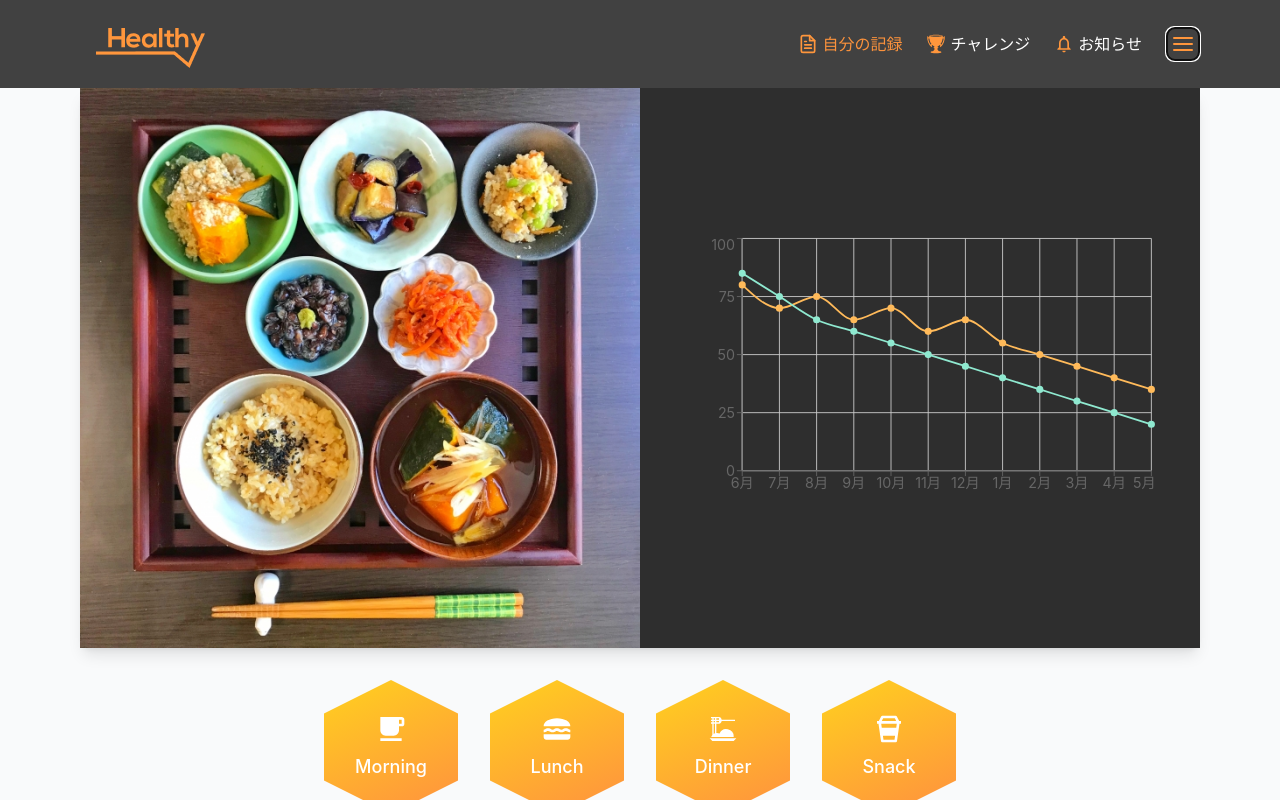
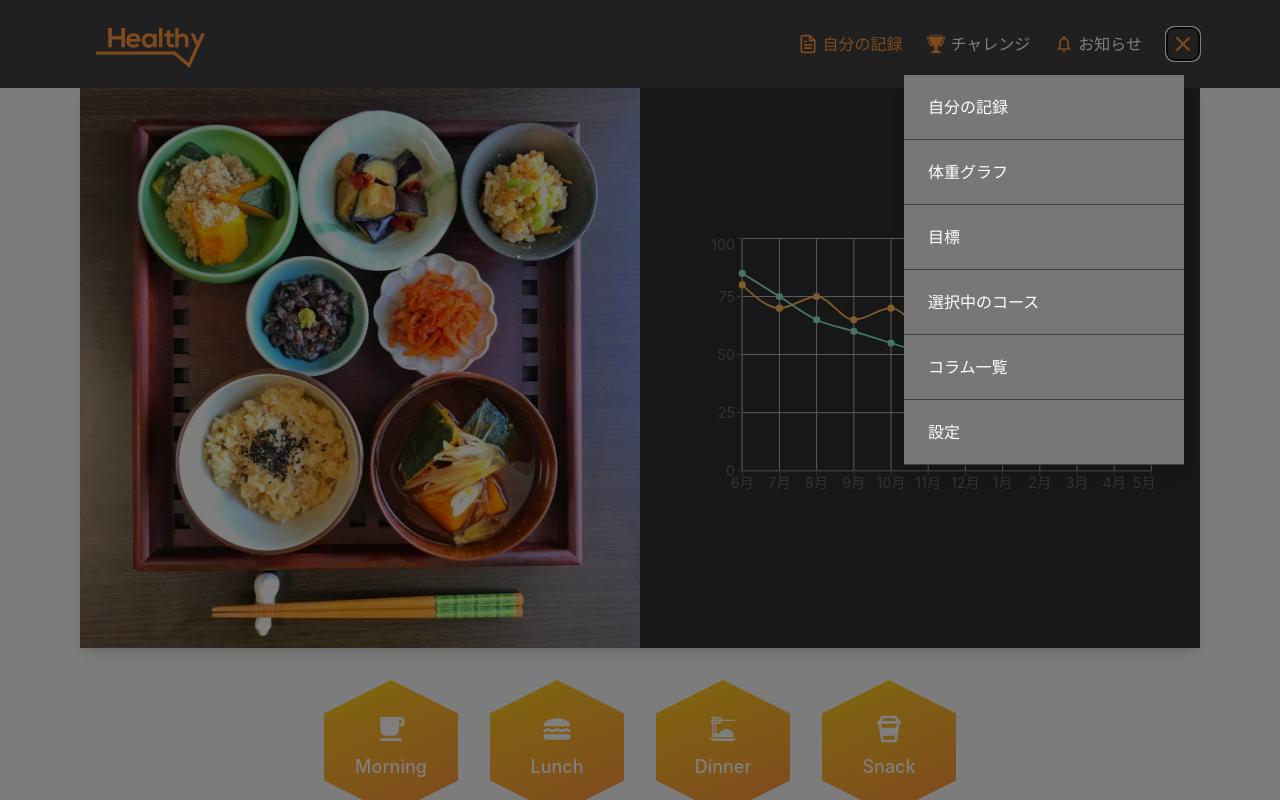
Before and after one commit to danhnguyen1203/arent_test, a React (Vite) app: page / in a window 1280 px wide. Both pictures are taken after a click on the button 1183 px from the left and 44 px from the top of the page. Shown: the top 800 px of the page. Built offline with nearby package versions, Linux system fonts and the light colour scheme.

Commit message:
feat: add drawer menu

```diff
--- a/src/components/layout/header/index.jsx
+++ b/src/components/layout/header/index.jsx
@@ -1,20 +1,49 @@
-import React from 'react';
+import React, { useState } from 'react';
 import { Link, useLocation } from 'react-router-dom';
 import { MdOutlineNotifications } from 'react-icons/md';
-import { FiFileText, FiMenu } from 'react-icons/fi';
+import { FiFileText, FiMenu, FiX } from 'react-icons/fi';
 import { GiTrophy } from 'react-icons/gi';
 
-const NavLink = ({ to, icon: Icon, children }) => {
+const DrawerMenu = ({ isOpen }) => {
+    const menuItems = [
+        { label: '自分の記録', href: '/' },
+        { label: '体重グラフ', href: '/' },
+        { label: '目標', href: '/' },
+        { label: '選択中のコース', href: '/' },
+        { label: 'コラム一覧', href: '/' },
+        { label: '設定', href: '/' },
+    ];
+
+    if (!isOpen) return null;
+
+    return (
+        <div
+            className={`absolute top-[48px] right-4 w-[280px] bg-[#777777] shadow-lg z-50`}
+        >
+            {menuItems.map((item) => (
+                <Link
+                    key={item.label}
+                    to={item.href}
+                    className="block px-6 py-5 text-white hover:bg-[#414141] hover:text-[#FF963C] transition-colors border-b border-[#414141]"
+                >
+                    {item.label}
+                </Link>
+            ))}
+        </div>
+    );
+};
+
+const NavLink = ({ href, icon: Icon, children }) => {
     const location = useLocation();
-    const isActive = location.pathname === to;
+    const isActive = location.pathname === href;
 
     return (
         <Link
-            to={to}
+            to={href}
             className={`
             flex items-center space-x-1
-        hover:text-orange-400 transition-colors
-        ${isActive ? 'text-orange-400' : 'text-white'}
+            hover:text-[#FF963C] transition-colors
+            ${isActive ? 'text-[#FF963C]' : 'text-white'}
         `}
         >
             <Icon color="#FF963C" size={20} />
@@ -24,27 +53,43 @@ const NavLink = ({ to, icon: Icon, children }) => {
 };
 
 const Header = () => {
+    const [isDrawerOpen, setIsDrawerOpen] = useState(false);
+
     return (
-        <header className="bg-[#414141] text-white">
+        <>
+            <header className="bg-[#414141] text-white relative">
                 <div className="max-w-6xl mx-auto px-4 py-3">
                     <div className="flex items-center justify-between">
-                    <Link to="/" className="text-orange-400 text-2xl font-bold">
+                        <Link to="/" className="text-[#FF963C] text-2xl font-bold">
                             <img
                                 src="/images/logo.png"
-                            alt="Daily meals"
+                                alt="Logo"
                             />
                         </Link>
                         <nav className="flex items-center space-x-6">
-                        <NavLink to="/" icon={FiFileText}>自分の記録</NavLink>
-                        <NavLink to="/records" icon={GiTrophy}>チャレンジ</NavLink>
-                        <NavLink to="/column" icon={MdOutlineNotifications}>お知らせ</NavLink>
-                        <button className="p-1 hover:text-orange-400 transition-colors">
-                            <FiMenu color="#FF963C" size={24} />
+                            <NavLink href="/" icon={FiFileText}>自分の記録</NavLink>
+                            <NavLink href="/records" icon={GiTrophy}>チャレンジ</NavLink>
+                            <NavLink href="/column" icon={MdOutlineNotifications}>お知らせ</NavLink>
+                            <div className="relative">
+                                <button
+                                    onClick={() => setIsDrawerOpen(!isDrawerOpen)}
+                                    className="p-1 text-[#FF963C] transition-colors"
+                                >
+                                    {isDrawerOpen ? <FiX size={24} /> : <FiMenu size={24} />}
                                 </button>
+                                <DrawerMenu isOpen={isDrawerOpen} />
+                            </div>
                         </nav>
                     </div>
                 </div>
             </header>
+            {isDrawerOpen && (
+                <div
+                    className="fixed inset-0 bg-black/50 z-40"
+                    onClick={() => setIsDrawerOpen(false)}
+                />
+            )}
+        </>
     );
 };
 
```
Lines whose indentation alone changed are shown as unchanged.
